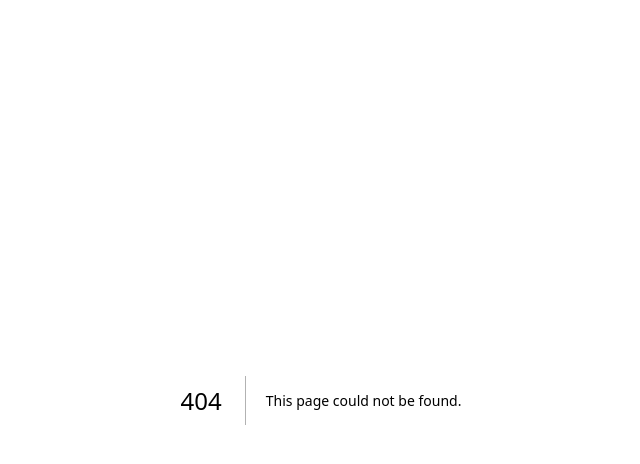
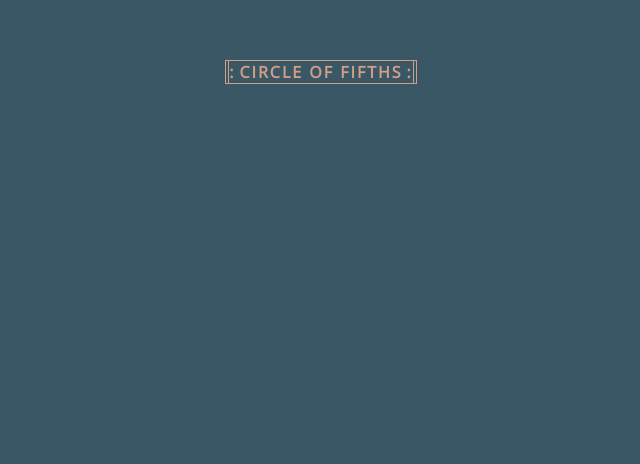
Before and after one commit to rotev/piano, a Next.js app in the folder app/: page /circle-of-fifths in a window 1280 px wide. Before the commit this address had no page. Shown: the top 464 px of the page, without its empty margins (319-959 px from the left). Built offline with nearby package versions, Linux system fonts and the light colour scheme.

Commit message:
Page with header

```diff
--- /dev/null
+++ b/app/pages/circle-of-fifths.js
@@ -0,0 +1,16 @@
+import styles from '../styles/CircleOfFifths.module.scss';
+
+export default function CircleOfFifths() {
+  return (
+    <div className={styles.circleOfFifths}>
+      <header>
+        <h1>Circle of Fifths</h1>
+      </header>
+      <section className={styles.main}>
+        <div className={styles.circle}>
+
+        </div>
+      </section>
+    </div>
+  )
+}
--- a/app/styles.scss
+++ b/app/styles.scss
@@ -2,4 +2,11 @@
 
 body {
   font-family: 'Open Sans', sans-serif;
+  margin: 0;
 }
+
+#__next {
+  display: flex;
+  flex-direction: column;
+  min-height: 100vh;
+}
--- /dev/null
+++ b/app/styles/CircleOfFifths.module.scss
@@ -0,0 +1,45 @@
+.circleOfFifths {
+  background: #3A5765;
+
+  display: flex;
+  flex-direction: column;
+  min-height: 100vh;
+
+  color: #D29E88;
+
+  header {
+    text-align: center;
+
+    h1 {
+      text-transform: uppercase;
+      font-size: 16px;
+      letter-spacing: 2px;
+      margin: 60px auto;
+
+      border: 1px solid #D29E88;
+      display: inline-block;
+
+      &::before {
+        content: ':';
+        border-left: 1px solid #D29E88;
+        margin-left: 2px;
+        margin-right: 4px;
+      }
+
+      &::after {
+        content: ':';
+        border-right: 1px solid #D29E88;
+        margin-right: 2px;
+        margin-left: 4px;
+      }
+    }
+  }
+
+  .main {
+
+  }
+
+  .circle {
+
+  }
+}
```
